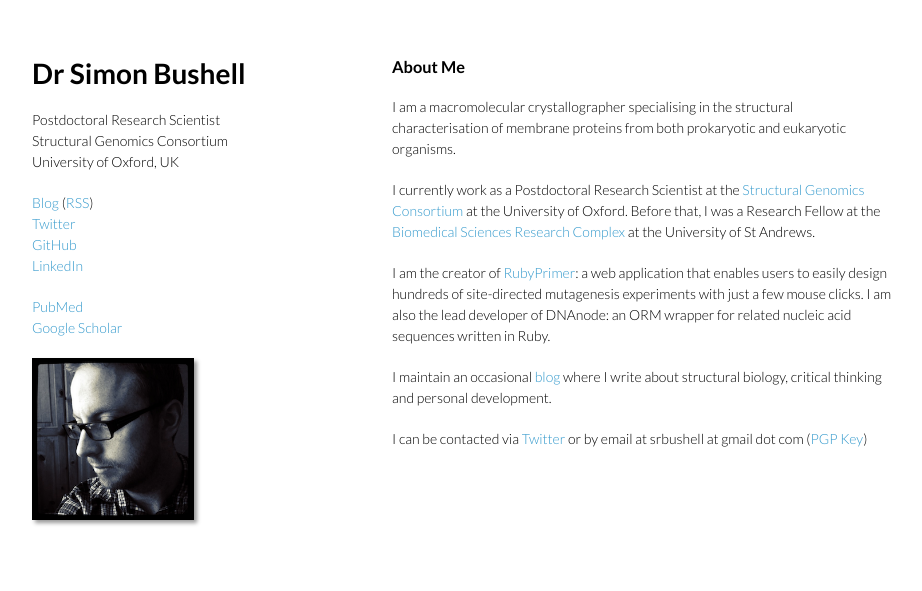
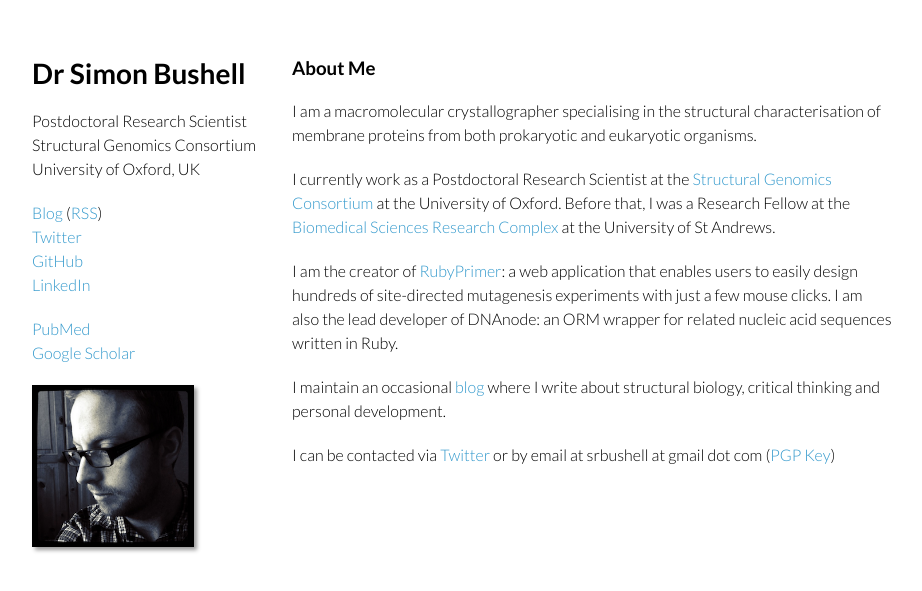
Before and after one commit to simonbushell/simonbushell.github.com, a Jekyll site: the page built from index.md, in a window 1280 px wide. Shown: the top 591 px of the page, without its empty margins (178-1100 px from the left). Built offline with Jekyll 4.4.1, drawn with Linux system fonts in a browser that asks for light colours.

Commit message:
better layout and readibility

```diff
--- a/stylesheets/styles.css
+++ b/stylesheets/styles.css
@@ -2,7 +2,7 @@
 
 body {
   padding:50px;
-  font:14px/1.5 Lato, "Helvetica Neue", Helvetica, Arial, sans-serif;
+  font:16px/1.5 Lato, "Helvetica Neue", Helvetica, Arial, sans-serif;
   color:#000000;
   font-weight:300;
 }
@@ -188,7 +188,7 @@
 }
 
 section {
-  width:500px;
+  width:600px;
   float:right;
   padding-bottom:50px;
 }
```
